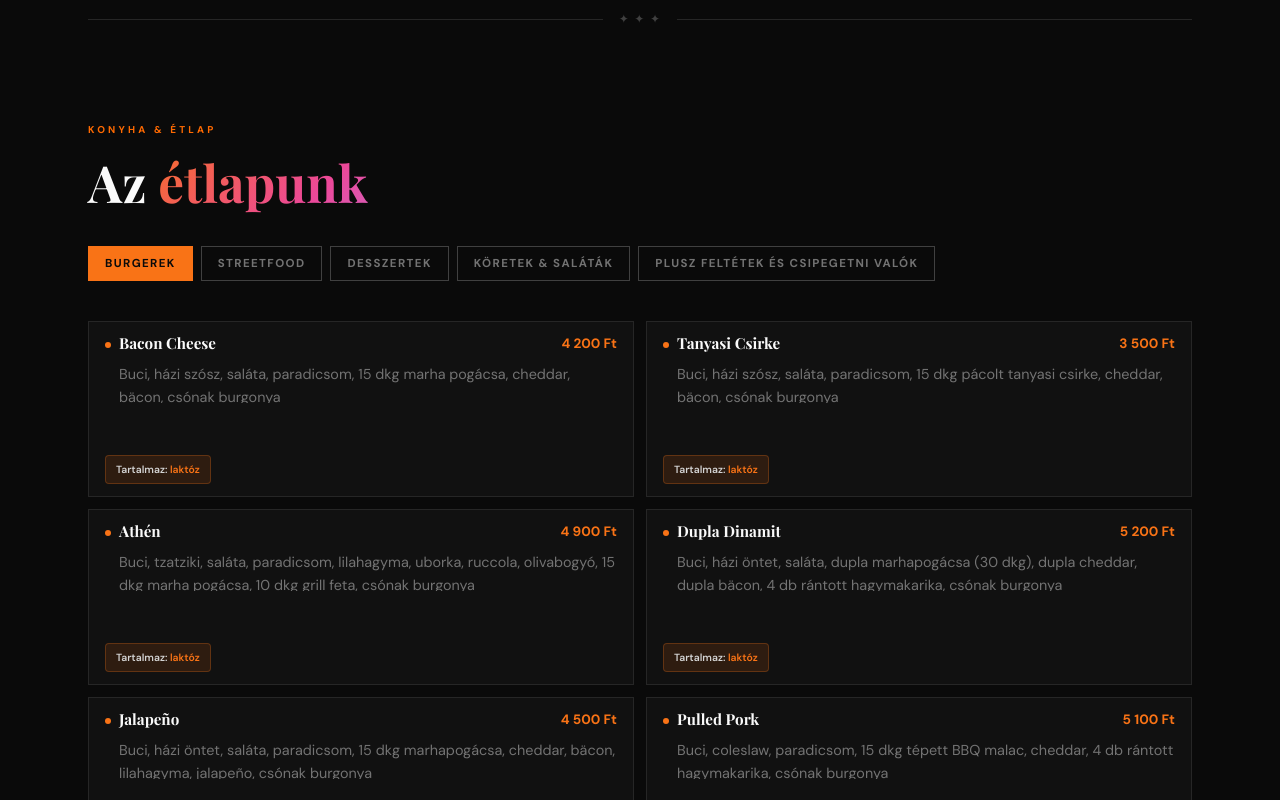
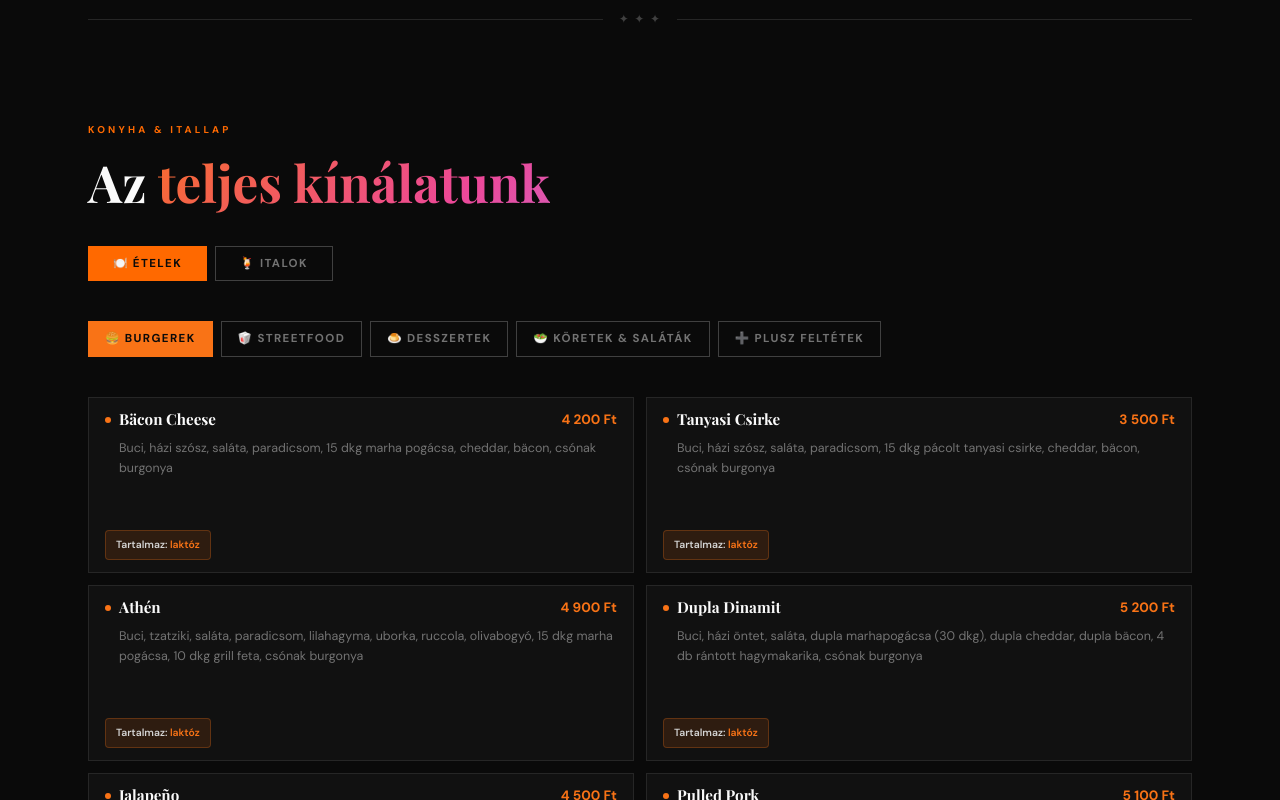
Before and after one commit to Zozohelo/RetroBakelitDemo, a React (Vite) app: page / in a window 1280 px wide. Shown: the part 1620-2420 px from the top of the page. Built offline with nearby package versions, Linux system fonts and the light colour scheme; a web font is replaced by a local one.

Commit message:
Ital section create for the menu

```diff
--- a/src/components/Menu.tsx
+++ b/src/components/Menu.tsx
@@ -12,14 +12,19 @@ interface MenuItem {
   };
 }
 
+interface DrinkItem {
+  name: string;
+  price: string;
+}
+
 const MENU_CATEGORIES = [
   {
     id: "burgerek",
-    label: "Burgerek",
+    label: "🍔 Burgerek",
     accent: "#f97316",
     items: [
       {
-        name: "Bacon Cheese",
+        name: "Bäcon Cheese",
         price: "4 200 Ft",
         desc: "Buci, házi szósz, saláta, paradicsom, 15 dkg marha pogácsa, cheddar, bäcon, csónak burgonya",
         allergens: { gluten: false, lactose: true, shellfish: false },
@@ -70,7 +75,7 @@ const MENU_CATEGORIES = [
   },
   {
     id: "streetfood",
-    label: "Streetfood",
+    label: "🥡 Streetfood",
     accent: "#eab308",
     items: [
       {
@@ -113,7 +118,7 @@ const MENU_CATEGORIES = [
   },
   {
     id: "desszertek",
-    label: "Desszertek",
+    label: "🍮 Desszertek",
     accent: "#a78bfa",
     items: [
       {
@@ -138,7 +143,7 @@ const MENU_CATEGORIES = [
   },
   {
     id: "koretek",
-    label: "Köretek & Saláták",
+    label: "🥗 Köretek & Saláták",
     accent: "#22c55e",
     items: [
       {
@@ -181,7 +186,7 @@ const MENU_CATEGORIES = [
   },
   {
     id: "feltetek",
-    label: "Plusz Feltétek és csipegetni valók",
+    label: "➕ Plusz Feltétek",
     accent: "#ec4899",
     items: [
       {
@@ -248,7 +253,108 @@ const MENU_CATEGORIES = [
   },
 ];
 
-type Tab = "burgerek" | "streetfood" | "desszertek" | "koretek" | "feltetek";
+const DRINK_CATEGORIES = [
+  {
+    id: "koktélok",
+    label: "🍹 Koktélok",
+    accent: "#06b6d4",
+    items: [
+      { name: "Aperol Spritz", price: "2 690 Ft" },
+      { name: "Limoncello Spritz", price: "2 690 Ft" },
+      { name: "Cuba Libre", price: "2 490 Ft" },
+      { name: "Gin & Tonic", price: "2 490 Ft" },
+      { name: "Epres Daiquiri", price: "2 790 Ft" },
+      { name: "Sex on the Beach", price: "2 890 Ft" },
+      { name: "Piña Colada", price: "2 790 Ft" },
+      { name: "Tequila Sunrise", price: "2 890 Ft" },
+      { name: "Mojito", price: "2 390 Ft" },
+      { name: "Cosmopolitan", price: "2 390 Ft" },
+      { name: "Mimosa", price: "1 190 Ft" },
+      { name: "Hugo", price: "2 690 Ft" },
+      { name: "Long Island", price: "3 290 Ft" },
+      { name: "Espresso Martini", price: "2 790 Ft" },
+      { name: "Pornstar Martini", price: "3 290 Ft" },
+    ] as DrinkItem[],
+  },
+  {
+    id: "borok",
+    label: "🍷 Borok",
+    accent: "#8b5cf6",
+    items: [
+      { name: "Juhász Rosé", price: "690 Ft/dl" },
+      { name: "Juhász Irsai Olivér", price: "690 Ft/dl" },
+    ] as DrinkItem[],
+  },
+  {
+    id: "froccsok",
+    label: "🍹 Fröccsök",
+    accent: "#ec4899",
+    items: [
+      { name: "Kisfröccs", price: "690 Ft" },
+      { name: "Nagyfröccs", price: "1 290 Ft" },
+      { name: "Hosszúlépés", price: "790 Ft" },
+      { name: "Házmester", price: "1 390 Ft" },
+      { name: "Sportfröccs", price: "890 Ft" },
+    ] as DrinkItem[],
+  },
+  {
+    id: "rovidek",
+    label: "🥃 Rövidek",
+    accent: "#f59e0b",
+    items: [
+      { name: "Zwack Unicum", price: "1 290 Ft" },
+      { name: "Unicum Szilva", price: "1 390 Ft" },
+      { name: "Jägermeister", price: "1 290 Ft" },
+      { name: "Agárdi Birs", price: "1 990 Ft" },
+      { name: "Agárdi Cigánymeggy", price: "1 990 Ft" },
+      { name: "Agárdi Vilmoskörte", price: "1 990 Ft" },
+      { name: "Agárdi Szilva", price: "1 790 Ft" },
+      { name: "Sierra Tequila", price: "1 290 Ft" },
+      { name: "Kraken", price: "1 590 Ft" },
+      { name: "Bacardi", price: "1 190 Ft" },
+      { name: "Johnnie Walker", price: "1 290 Ft" },
+      { name: "Jameson", price: "1 490 Ft" },
+      { name: "Bulldog Gin", price: "1 890 Ft" },
+      { name: "Bombay Gin", price: "1 690 Ft" },
+      { name: "Absolut Vodka", price: "1 490 Ft" },
+      { name: "Ciroc Vodka", price: "1 890 Ft" },
+    ] as DrinkItem[],
+  },
+  {
+    id: "uditok",
+    label: "🥤 Üdítők",
+    accent: "#10b981",
+    items: [
+      { name: "Limonádé - Klasszikus", price: "1 190 Ft" },
+      { name: "Limonádé - Málnás", price: "1 190 Ft" },
+      { name: "Limonádé - Bodzás", price: "1 190 Ft" },
+      { name: "Limonádé - Mangós", price: "1 190 Ft" },
+    ] as DrinkItem[],
+  },
+  {
+    id: "pezsgok",
+    label: "🍾 Pezsgők",
+    accent: "#f97316",
+    items: [
+      { name: "Hungaria Extra Dry Pezsgő", price: "6 990 Ft/üveg" },
+    ] as DrinkItem[],
+  },
+];
+
+type FoodTab =
+  | "burgerek"
+  | "streetfood"
+  | "desszertek"
+  | "koretek"
+  | "feltetek";
+type DrinkTab =
+  | "koktélok"
+  | "borok"
+  | "froccsok"
+  | "rovidek"
+  | "uditok"
+  | "pezsgok";
+type Tab = FoodTab | DrinkTab;
 
 function AllergenBadge({
   allergens,
@@ -280,52 +386,103 @@ function AllergenBadge({
 }
 
 export default function MenuSection() {
-  const [tab, setTab] = useState<Tab>("burgerek");
-  const activeCategory = MENU_CATEGORIES.find((c) => c.id === tab)!;
+  const [foodTab, setFoodTab] = useState<FoodTab>("burgerek");
+  const [drinkTab, setDrinkTab] = useState<DrinkTab>("koktélok");
+  const [isFood, setIsFood] = useState(true);
 
-  // Determine height based on category
-  const getHeightClass = (categoryId: string) => {
+  const activeFoodCategory = MENU_CATEGORIES.find((c) => c.id === foodTab)!;
+  const activeDrinkCategory = DRINK_CATEGORIES.find((c) => c.id === drinkTab)!;
+
+  const getHeightClass = (categoryId: string, isFood: boolean) => {
+    if (!isFood) {
+      return "h-28";
+    }
     switch (categoryId) {
       case "burgerek":
       case "streetfood":
-        return "h-44"; // Increased from h-40
+        return "h-44";
       case "desszertek":
       case "koretek":
-        return "h-36"; // Increased from h-32
+        return "h-36";
       case "feltetek":
-        return "h-28"; // Increased from h-24
+        return "h-28";
       default:
         return "h-36";
     }
   };
 
-  const heightClass = getHeightClass(activeCategory.id);
+  const foodHeightClass = getHeightClass(foodTab, true);
+  const drinkHeightClass = getHeightClass(drinkTab, false);
 
   return (
     <section id="menu" className="max-w-6xl mx-auto px-6 py-24">
       <Reveal>
         <span className="text-[.62rem] font-bold tracking-[.32em] uppercase text-orange-500 block mb-3">
-          Konyha &amp; Étlap
+          Konyha &amp; Itallap
         </span>
         <h2
           className="font-display font-bold text-neutral-50 leading-tight mb-8"
           style={{ fontSize: "clamp(2rem,4.5vw,3.2rem)" }}
         >
-          Az <em className="not-italic grad-text">étlapunk</em>
+          Az <em className="not-italic grad-text">teljes kínálatunk</em>
         </h2>
 
+        {/* Food / Drink Toggle */}
+        <div className="flex gap-2 mb-10">
+          <button
+            onClick={() => setIsFood(true)}
+            className={`text-[.72rem] font-bold tracking-[.12em] uppercase px-6 py-2 border transition-all duration-200 ${
+              isFood
+                ? "text-neutral-950 border-transparent bg-orange-500"
+                : "bg-transparent text-neutral-500 border-neutral-700 hover:text-neutral-200 hover:border-neutral-500"
+            }`}
+          >
+            🍽️ Ételek
+          </button>
+          <button
+            onClick={() => setIsFood(false)}
+            className={`text-[.72rem] font-bold tracking-[.12em] uppercase px-6 py-2 border transition-all duration-200 ${
+              !isFood
+                ? "text-neutral-950 border-transparent bg-blue-500"
+                : "bg-transparent text-neutral-500 border-neutral-700 hover:text-neutral-200 hover:border-neutral-500"
+            }`}
+          >
+            🍹 Italok
+          </button>
+        </div>
+
+        {/* Category tabs */}
         <div className="flex flex-wrap gap-2 mb-10">
-          {MENU_CATEGORIES.map((cat) => (
+          {isFood
+            ? MENU_CATEGORIES.map((cat) => (
                 <button
                   key={cat.id}
-              onClick={() => setTab(cat.id as Tab)}
+                  onClick={() => setFoodTab(cat.id as FoodTab)}
                   className={`text-[.72rem] font-bold tracking-[.12em] uppercase px-4 py-2 border transition-all duration-200 ${
-                tab === cat.id
+                    foodTab === cat.id
                       ? "text-neutral-950 border-transparent"
                       : "bg-transparent text-neutral-500 border-neutral-700 hover:text-neutral-200 hover:border-neutral-500"
                   }`}
                   style={
-                tab === cat.id
+                    foodTab === cat.id
+                      ? { background: cat.accent, borderColor: cat.accent }
+                      : {}
+                  }
+                >
+                  {cat.label}
+                </button>
+              ))
+            : DRINK_CATEGORIES.map((cat) => (
+                <button
+                  key={cat.id}
+                  onClick={() => setDrinkTab(cat.id as DrinkTab)}
+                  className={`text-[.72rem] font-bold tracking-[.12em] uppercase px-4 py-2 border transition-all duration-200 ${
+                    drinkTab === cat.id
+                      ? "text-neutral-950 border-transparent"
+                      : "bg-transparent text-neutral-500 border-neutral-700 hover:text-neutral-200 hover:border-neutral-500"
+                  }`}
+                  style={
+                    drinkTab === cat.id
                       ? { background: cat.accent, borderColor: cat.accent }
                       : {}
                   }
@@ -336,29 +493,30 @@ export default function MenuSection() {
         </div>
       </Reveal>
 
+      {/* Food Items */}
+      {isFood && (
         <div className="grid grid-cols-1 md:grid-cols-2 gap-3">
-        {activeCategory.items.map((item, i) => (
-          <Reveal key={`${tab}-${i}`} delay={i * 40}>
+          {activeFoodCategory.items.map((item, i) => (
+            <Reveal key={`${foodTab}-${i}`} delay={i * 40}>
               <div
-              className={`group flex flex-col bg-neutral-900/60 border border-neutral-800 px-4 py-3 transition-all duration-200 hover:-translate-y-0.5 ${heightClass}`}
+                className={`group flex flex-col bg-neutral-900/60 border border-neutral-800 px-4 py-3 transition-all duration-200 hover:-translate-y-0.5 ${foodHeightClass}`}
                 onMouseEnter={(e) => {
                   (e.currentTarget as HTMLElement).style.borderColor =
-                  activeCategory.accent + "44";
+                    activeFoodCategory.accent + "44";
                   (e.currentTarget as HTMLElement).style.boxShadow =
-                  `0 6px 24px ${activeCategory.accent}12`;
+                    `0 6px 24px ${activeFoodCategory.accent}12`;
                 }}
                 onMouseLeave={(e) => {
                   (e.currentTarget as HTMLElement).style.borderColor = "";
                   (e.currentTarget as HTMLElement).style.boxShadow = "";
                 }}
               >
-              {/* Header: name and price */}
                 <div className="flex items-start justify-between gap-3 mb-2">
                   <div className="flex-1 min-w-0">
                     <div className="flex items-center gap-2">
                       <div
                         className="w-1.5 h-1.5 rounded-full flex-shrink-0 mt-0.5"
-                      style={{ background: activeCategory.accent }}
+                        style={{ background: activeFoodCategory.accent }}
                       />
                       <p className="font-display font-bold text-neutral-50 text-[0.95rem] leading-tight">
                         {item.name}
@@ -367,38 +525,79 @@ export default function MenuSection() {
                   </div>
                   <span
                     className="font-bold text-[0.85rem] whitespace-nowrap flex-shrink-0"
-                  style={{ color: activeCategory.accent }}
+                    style={{ color: activeFoodCategory.accent }}
                   >
                     {item.price}
                   </span>
                 </div>
 
-              {/* Description (only show if it has content) */}
                 {item.desc && (
-                <p className="text-[0.90rem] leading-relaxed text-neutral-500 pl-3.5 mb-2 flex-1 overflow-hidden line-clamp-3">
+                  <p className="text-[0.78rem] leading-relaxed text-neutral-500 pl-3.5 mb-2 flex-1 overflow-hidden line-clamp-3">
                     {item.desc}
                   </p>
                 )}
 
-              {/* Spacer to push badge to bottom */}
                 <div className="flex-1" />
 
-              {/* Allergen badge */}
                 <div className="mt-auto pt-1">
                   <AllergenBadge
                     allergens={item.allergens}
-                  accent={activeCategory.accent}
+                    accent={activeFoodCategory.accent}
                   />
                 </div>
               </div>
             </Reveal>
           ))}
         </div>
+      )}
 
+      {/* Drink Items */}
+      {!isFood && (
+        <div className="grid grid-cols-1 md:grid-cols-2 gap-3">
+          {activeDrinkCategory.items.map((item, i) => (
+            <Reveal key={`${drinkTab}-${i}`} delay={i * 40}>
+              <div
+                className={`group flex items-center justify-between bg-neutral-900/60 border border-neutral-800 px-4 py-3 transition-all duration-200 hover:-translate-y-0.5 ${drinkHeightClass}`}
+                onMouseEnter={(e) => {
+                  (e.currentTarget as HTMLElement).style.borderColor =
+                    activeDrinkCategory.accent + "44";
+                  (e.currentTarget as HTMLElement).style.boxShadow =
+                    `0 6px 24px ${activeDrinkCategory.accent}12`;
+                }}
+                onMouseLeave={(e) => {
+                  (e.currentTarget as HTMLElement).style.borderColor = "";
+                  (e.currentTarget as HTMLElement).style.boxShadow = "";
+                }}
+              >
+                <div className="flex items-center gap-2 flex-1">
+                  <div
+                    className="w-1.5 h-1.5 rounded-full flex-shrink-0"
+                    style={{ background: activeDrinkCategory.accent }}
+                  />
+                  <p className="font-display font-bold text-neutral-50 text-[0.95rem]">
+                    {item.name}
+                  </p>
+                </div>
+                <span
+                  className="font-bold text-[0.85rem] whitespace-nowrap flex-shrink-0 ml-4"
+                  style={{ color: activeDrinkCategory.accent }}
+                >
+                  {item.price}
+                </span>
+              </div>
+            </Reveal>
+          ))}
+        </div>
+      )}
+
+      {/* Allergen box - only show when food is selected */}
+      {isFood && (
         <Reveal delay={100}>
           <div className="mt-10 border border-neutral-800 bg-neutral-900/40 px-5 py-4 flex flex-col sm:flex-row gap-4 sm:items-center justify-between">
             <p className="text-[.75rem] text-neutral-500 leading-relaxed">
-            <span className="text-neutral-400 font-semibold">Allergének:</span>{" "}
+              <span className="text-neutral-400 font-semibold">
+                Allergének:
+              </span>{" "}
               glutén · laktóz · rákfélék
             </p>
             <p className="text-[.75rem] text-neutral-500 whitespace-nowrap">
@@ -410,6 +609,7 @@ export default function MenuSection() {
             </p>
           </div>
         </Reveal>
+      )}
     </section>
   );
 }
```
Lines whose indentation alone changed are shown as unchanged.
